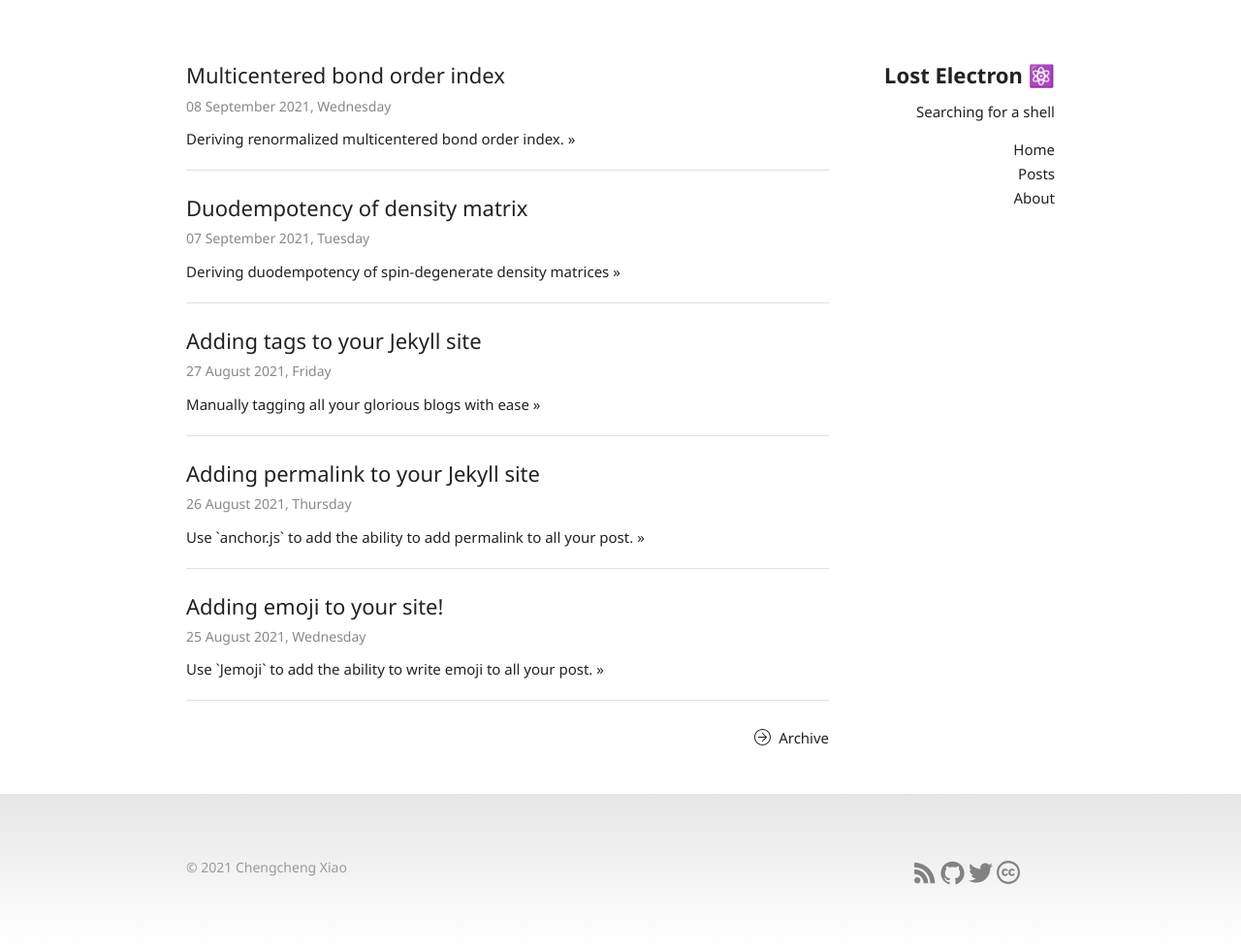
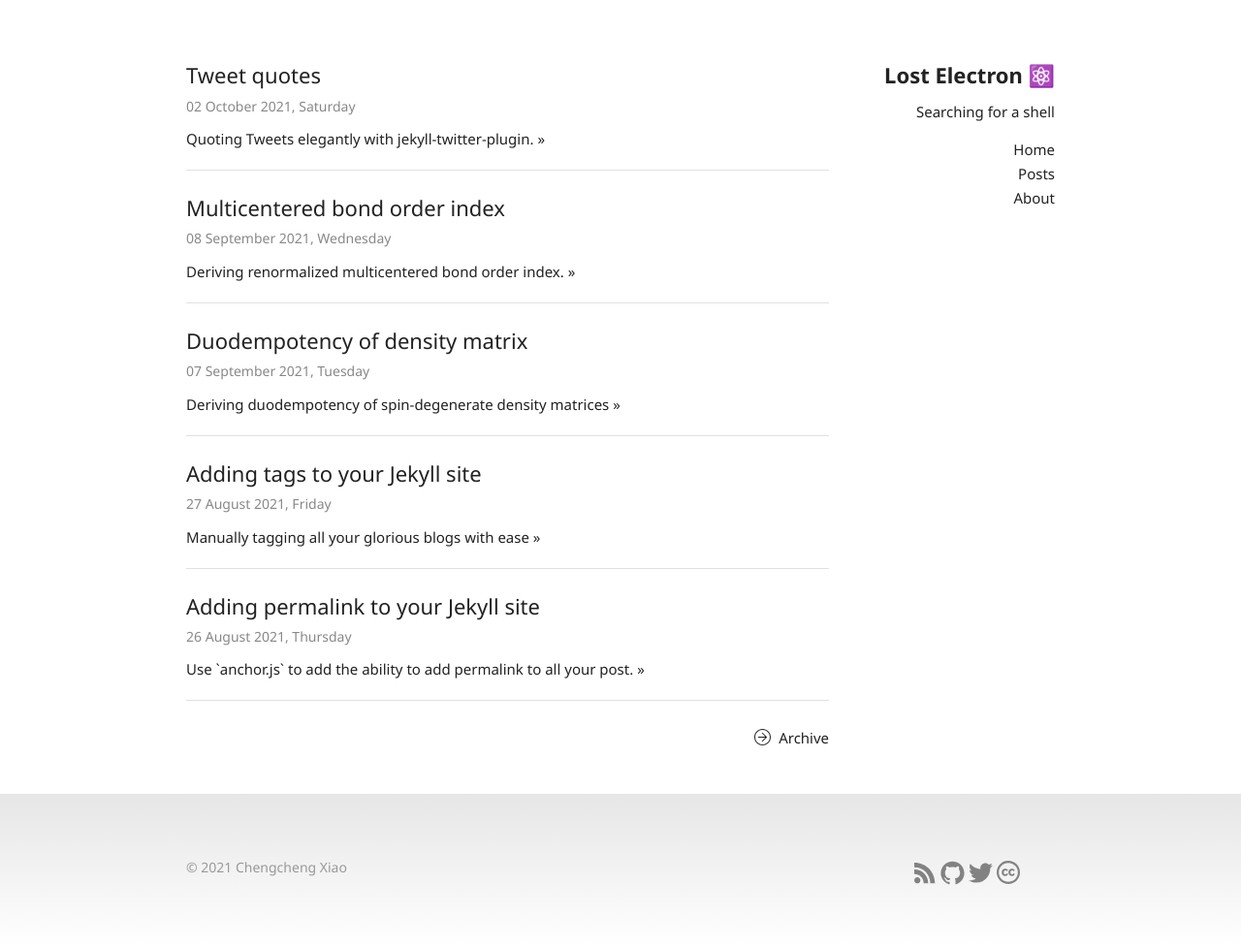
Before and after one commit to Chengcheng-Xiao/Chengcheng-Xiao.github.io, a Jekyll site: the page built from index.html, in a window 1280 px wide. Shown: the whole page at 97% size. Built offline with Jekyll 4.4.1, drawn with Linux system fonts in a browser that asks for light colours; nearby versions of some CDN libraries; some of the changed lines change nothing that is shown.

Commit message:
add twitter_card.md

````diff
--- a/_layouts/default.html
+++ b/_layouts/default.html
@@ -16,6 +16,26 @@
       </div>
       {% include footer.html %}
     </div>
+
+    <!-- automatic change theme for jekyll-twitter-plugin liquid tag -->
+    <script>
+    var storedTheme = localStorage.getItem('theme') || (window.matchMedia("(prefers-color-scheme: dark)").matches ? "dark" : "light");
+
+    setTimeout(function() {
+      var targetTheme = storedTheme == "dark" ? "light" : "dark";
+      switchTweetTheme(targetTheme, storedTheme);
+    }, 1000);
+
+    function switchTweetTheme(currentTheme, targetTheme) {
+      var tweets = document.querySelectorAll('[data-tweet-id]');
+
+      tweets.forEach(function(tweet) {
+        var src = tweet.getAttribute("src");
+        tweet.setAttribute("src", src.replace("theme=" + currentTheme, "theme=" + targetTheme));
+      });
+    }
+    </script>
+
 
     <script src="https://unpkg.com/vanilla-back-to-top@7.2.1/dist/vanilla-back-to-top.min.js"></script>
     <script>addBackToTop({
--- /dev/null
+++ b/_posts/2021-10-02-twitter_card.md
@@ -0,0 +1,95 @@
+---
+layout: post
+title: Tweet quotes
+date: 2021-10-02
+categories: jekyll
+description: Quoting Tweets elegantly with jekyll-twitter-plugin.
+tags: Blog
+---
+
+`jekyll-twitter-plugin` allows easy and fast tweet quoting using liquid tags with Jekyll. For example, the quoted tweet will be shown as:
+
+{% twitter https://twitter.com/rubygems/status/518821243320287232 %}
+
+You can find the Github repo for `jekyll-twitter-plugin` [:link: here](https://github.com/rob-murray/jekyll-twitter-plugin).
+
+## 1. Install
+
+The `jekyll-twitter-plugin` plugin can be added to a Jekyll site using `gem`. Since I'm not using `Gemfile` for my site, I need to do the following:
+
+```
+gem install jekyll-twitter-plugin  --user-install
+```
+
+And then add the following to my `_config.yml`:
+
+```
+plugins:
+  - jekyll-twitter-plugin
+```
+
+That's it, you are (or I am?) all set!
+
+## 2. Using the plugin
+
+To add an interactive tweet to your blog, simply put the following to your `.md` file:
+
+{% raw %}
+```
+{% twitter https://twitter.com/rubygems/status/518821243320287232 %}
+```
+{% endraw %}
+
+The syntax is:
+
+{% raw %}
+```
+{% plugin_type twitter_url *options %}
+```
+{% endraw %}
+
+where you can get `twitter_url` from by clicking the share button and then `copy link to Tweet` button on Twitter.
+
+There are several `options` to tune the style of the quoting tweet, to see them, click [:link: here](https://developer.twitter.com/en/docs/twitter-for-websites/embedded-tweets/guides/embedded-tweet-parameter-reference).
+
+
+For example, I like to use:
+
+```
+align=center
+```
+
+to center the tweet card:
+
+{% twitter https://twitter.com/rubygems/status/518821243320287232 align=center %}
+
+
+## Automatic theme
+
+The theme, however, does not change automatically upon switching the `prefers-color-scheme` html tag.
+To overcome this, I found this [:link: blog post] from Luke Lowrey that by adding the following to your `_layouts/default.html`:
+
+```
+<!-- automatic change theme for jekyll-twitter-plugin liquid tag -->
+<script>
+var storedTheme = localStorage.getItem('theme') || (window.matchMedia("(prefers-color-scheme: dark)").matches ? "dark" : "light");
+
+setTimeout(function() {
+  var targetTheme = storedTheme == "dark" ? "light" : "dark";
+  switchTweetTheme(targetTheme, storedTheme);
+}, 1000);
+
+function switchTweetTheme(currentTheme, targetTheme) {
+  var tweets = document.querySelectorAll('[data-tweet-id]');
+
+  tweets.forEach(function(tweet) {
+    var src = tweet.getAttribute("src");
+    tweet.setAttribute("src", src.replace("theme=" + currentTheme, "theme=" + targetTheme));
+  });
+}
+</script>
+```
+
+We can automate the theme switching. However, note that it only works statically meaning if you change `prefers-color-scheme` after the website is loaded, you'll need to refresh the page to see the change.
+
+That's it! Easy peasy! Enjoy sharing your tweets!
````
Also changed, not shown: 1 other file.
